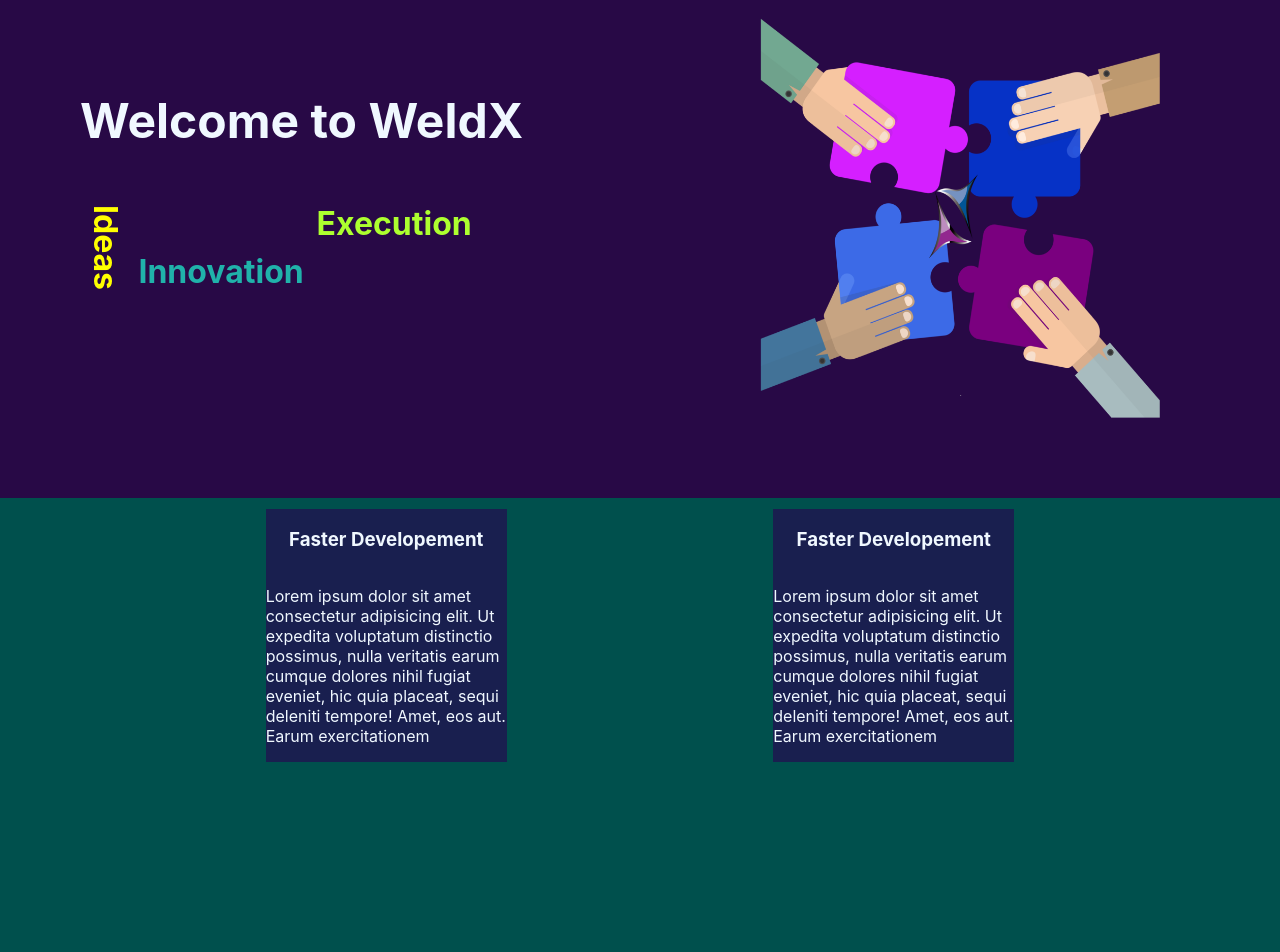
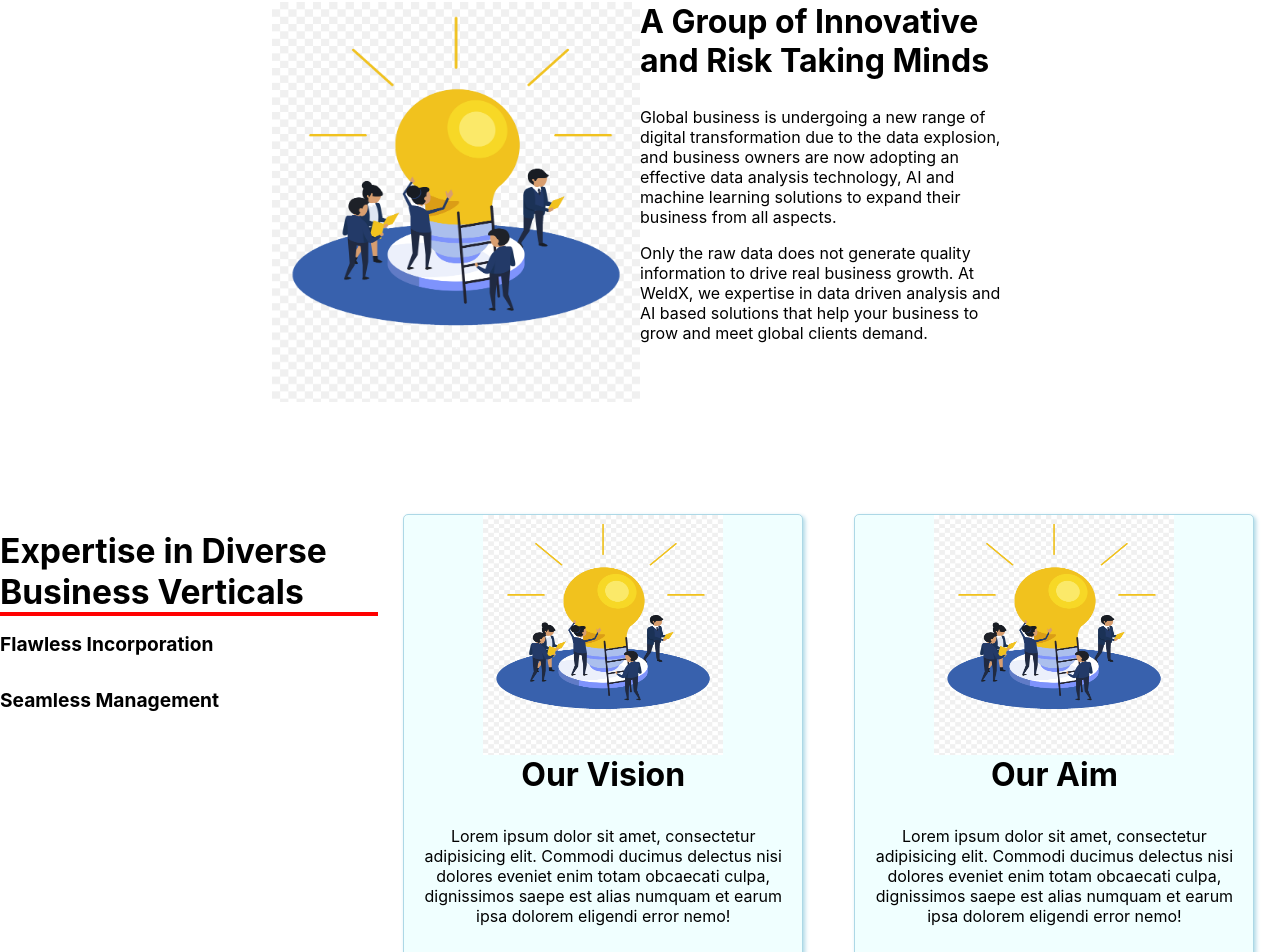
Before and after one commit to weldxit/weldx, a Next.js app: page /About in a window 1280 px wide. Shown: the part 174-1126 px from the top of the page. Built offline with nearby package versions, Linux system fonts and the light colour scheme.

Commit message:
about page

```diff
--- a/pages/About.jsx
+++ b/pages/About.jsx
@@ -1,16 +1,64 @@
 import React from 'react'
 import style from '../styles/About.module.css'
 import Navbar from '../components/Navbar'
+import Image from 'next/image'
 import Default from './Default'
 export default function About() {
   return (
     <div className={style.section}>
-    <Navbar/>
-    <section >
-        <div>
-    <Default/>
+      <Navbar />
+      <section className={style.about}>
+
+        <div className={style.ab_image}>
+
+          <Image src={'/teamwork.png'} fill={true} alt="team work" />
         </div>
-    </section>
+        <div className={style.ab_text}>
+
+          <h1 className={style.ab_text_h1}>A Group of Innovative and Risk Taking Minds</h1>
+          <p className={style.ab_text_p}>
+            Global business is undergoing a new range of digital transformation due to the data explosion, and business owners are now adopting an effective data analysis technology, AI and machine learning solutions to expand their business from all aspects.
+          </p>
+          <p className={style.ab_text_p}>
+            Only the raw data does not generate quality information to drive real business growth. At WeldX, we expertise in data driven analysis and AI based solutions that help your business to grow and meet global clients demand.
+          </p>
+        </div>
+
+      </section>
+
+      <section className={style.expert}>
+
+        <div className={style.expert_text}>
+          <h1 className={style.expert_text_h1}> Expertise in Diverse Business Verticals</h1>
+          <h2 className={style.expert_text_h2}>Flawless Incorporation</h2>
+          <h2 className={style.expert_text_h2}>Seamless Management</h2>
+        </div>
+
+        <div className={style.expert_vision}>
+
+          <div className={style.expert_vision_img}>
+            <Image src={'/teamwork.png'} fill={true} alt="vision" />
+
+          </div>
+          <h2 className={style.expert_vision_h2}>Our Vision</h2>
+          <p className={style.expert_vision_p}>
+            Lorem ipsum dolor sit amet, consectetur adipisicing elit. Commodi ducimus delectus nisi dolores eveniet enim totam obcaecati culpa, dignissimos saepe est alias numquam et earum ipsa dolorem eligendi error nemo!
+          </p>
+        </div>
+
+        <div className={style.expert_vision}>
+
+<div className={style.expert_vision_img}>
+  <Image src={'/teamwork.png'} fill={true} alt="vision" />
+
 </div>
+<h2 className={style.expert_vision_h2}>Our Aim</h2>
+<p className={style.expert_vision_p}>
+  Lorem ipsum dolor sit amet, consectetur adipisicing elit. Commodi ducimus delectus nisi dolores eveniet enim totam obcaecati culpa, dignissimos saepe est alias numquam et earum ipsa dolorem eligendi error nemo!
+</p>
+</div>
+
+      </section>
+    </div>
   )
 }
--- a/styles/About.module.css
+++ b/styles/About.module.css
@@ -1,6 +1,107 @@
 .section{
     padding: 0;
     height: 100vh;
-    background-color: rgb(16, 0, 107);
-    color: aliceblue;
+    background-color:rgb(255, 255, 255);
+
    }
+
+   .about{
+    margin: 7rem;
+    background-color: rgb(255, 255, 255);
+    position: relative;
+    display: flex;
+    justify-content: center;
+    justify-items: center;
+    justify-content: space-between;
+    padding: 0 10rem;
+
+   }
+
+.ab_image{
+    position: relative;
+    height: 50vh;
+    width: 50vh;
+}
+
+.ab_text{
+    color: black;
+    width: 50vh;
+}
+
+.ab_text_h1{
+    margin-top: 0;
+    font-size: 2rem;
+}
+
+.ab_text_p{
+    font-size: 1em;
+}
+
+
+.expert{
+    position: relative;
+    display: flex;
+    flex-direction: row;
+    align-items: flex-start;
+    justify-content: center;
+}
+
+.expert_text{
+    padding-top: 1rem;
+    display: flex;
+    width: 50vh;
+    flex-direction: column;
+    color: black;
+}
+
+.expert_text_h1{
+    font-size: 2.1rem;
+    margin: 0;
+    padding: 0;
+    border-bottom: 4px solid red;
+
+}
+
+.expert_text_h2{
+    margin: 0;
+    padding: 1rem 0;
+    font-size: 1.2rem;
+}
+
+.expert_vision{
+    position: relative;
+    display: flex;
+    flex-direction: column;
+    justify-content: flex-start;
+
+    align-items: center;
+    width: 50vh;
+    height: 70vh;
+    border: 1px solid lightblue;
+    background-color: azure;
+    border-radius: 5px;
+    margin: 0 1.6rem;
+    box-shadow: 2px 2px 4px lightblue;
+
+}
+
+.expert_vision_img{
+    position: relative;
+    width: 30vh;
+    height: 30vh;
+}
+
+.expert_vision_h2{
+margin: 0;
+padding: 0;
+font-size: 2rem;
+text-align: center;
+color: black;
+}
+
+.expert_vision_p{
+    padding: 1rem;
+    width: 50vh;
+    text-align: center;
+    color: rgb(0, 0, 0);
+}
```
